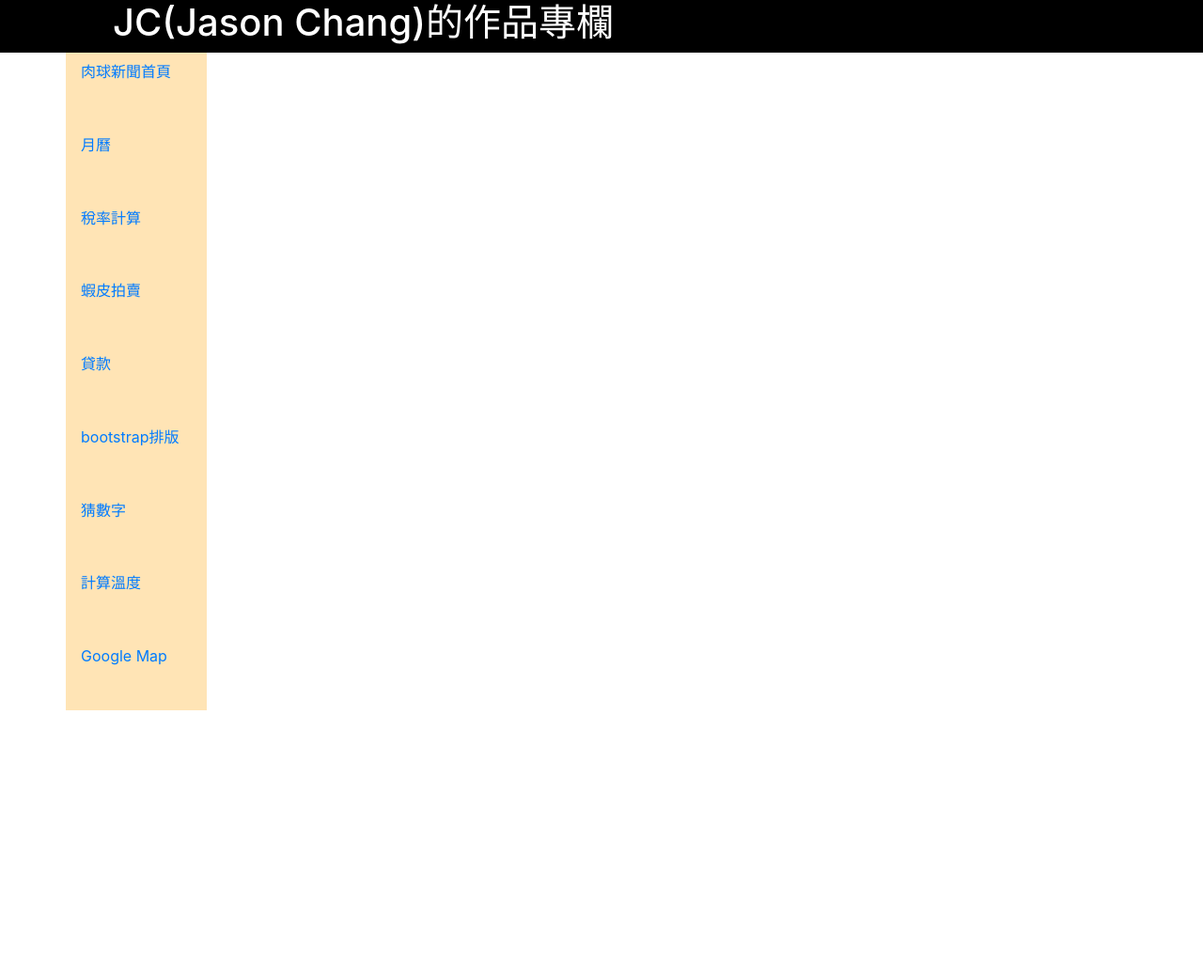
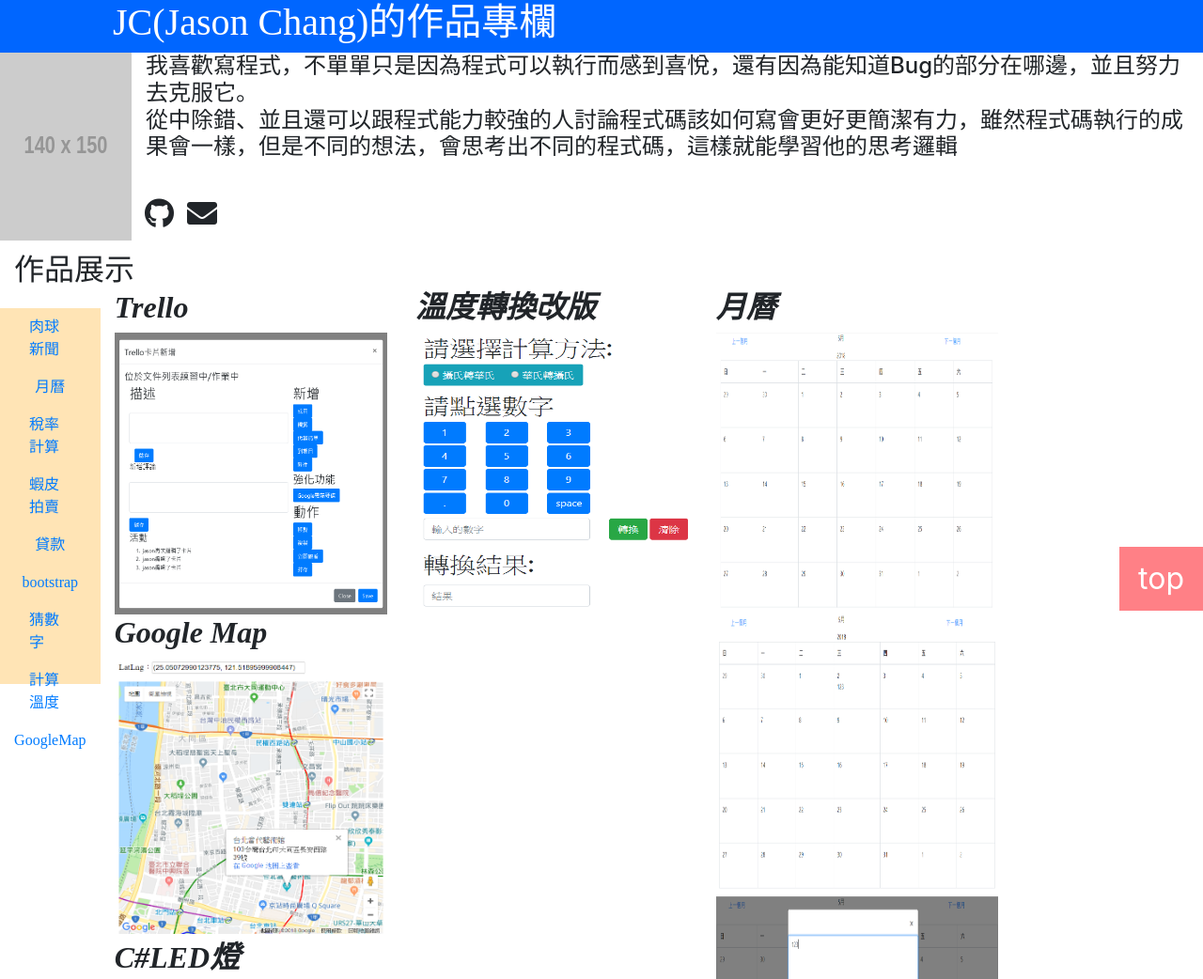
Before and after one commit to Jason0952/MyWork, a plain HTML site: page index.html in a window 1280 px wide. Shown: the top 1042 px of the page at 94% size. Before the commit the page ends 800 px from the top, so only its background shows below. Drawn offline with nearby package versions, Linux system fonts and the light colour scheme; placeholder pictures from the web are drawn by us.

Commit message:
Create more work

```diff
--- a/index.html
+++ b/index.html
@@ -1,10 +1,28 @@
 <!doctype html>
 <html lang="en">
+
 <head>
     <title>Title</title>
     <style>
-      .li>a:hover{
-        background-color: black
+        .li>a:hover {
+            background-color: red;
+            font-family: "DFKai-SB";
+        }
+
+        #Footer {
+            height: 100px;
+            position: relative;
+            margin-top: -100px;
+        }
+
+        .back-top {
+            position: fixed;
+            bottom: 150px;
+            right: 0;
+            background: #ff8086;
+            padding: 10px 20px;
+            font-size: 2em;
+            color: #fff;
         }
     </style>
     <!-- Required meta tags -->
@@ -12,51 +30,141 @@
     <meta name="viewport" content="width=device-width, initial-scale=1, shrink-to-fit=no">
 
     <!-- Bootstrap CSS -->
-    <link rel="stylesheet" href="https://maxcdn.bootstrapcdn.com/bootstrap/4.0.0/css/bootstrap.min.css" integrity="sha384-Gn5384xqQ1aoWXA+058RXPxPg6fy4IWvTNh0E263XmFcJlSAwiGgFAW/dAiS6JXm" crossorigin="anonymous">
+    <link rel="stylesheet" href="https://maxcdn.bootstrapcdn.com/bootstrap/4.0.0/css/bootstrap.min.css" integrity="sha384-Gn5384xqQ1aoWXA+058RXPxPg6fy4IWvTNh0E263XmFcJlSAwiGgFAW/dAiS6JXm"
+        crossorigin="anonymous">
 </head>
+
 <body>
+    <link rel="stylesheet" href="https://use.fontawesome.com/releases/v5.0.13/css/all.css" integrity="sha384-DNOHZ68U8hZfKXOrtjWvjxusGo9WQnrNx2sqG0tfsghAvtVlRW3tvkXWZh58N9jp"
+        crossorigin="anonymous">
     <div class="container-fluid">
-      <div class="row sticky-top" style="background-color: black">
+        <div class="row sticky-top" style="background-color: #0066FF;font-family: DFKai-SB;">
+                <!-- <a class="btn" style="background-color: black" data-toggle="collapse" href="#contentId" aria-expanded="false" aria-controls="contentId">
+                    <h1><i class="fas fa-minus-square"></i></h1>
+                </a> -->
+
+            <div class="collapse" id="contentId">
+                <div class="card">
+                    <img class="card-img-top" src="holder.js/100x180/" alt="">
+                    <div class="card-body">
+                        <h4 class="card-title">Title</h4>
+                        <p class="card-text">Text</p>
+                    </div>
+                </div>
+            </div>
             <h1 style="color: white;margin-left: 3em;">JC(Jason Chang)的作品專欄</h1>
         </div>
     </div>
-    <div class="container">
-      <div class="row" style="height: 700px;width: 150px;background-color: #FFE4B5;margin-right: 30px">
-        <ul class="nav justify-content-center|justify-content-end">
-            <li class="nav-item">
-                <a class="nav-link active" href="Experience/肉球新聞/.vs/paw-news/index.html">肉球新聞首頁</a>
+    <div class="container-fluid">
+        <div class="row">
+            <img src='https://placehold.it/140x150' alt='' />
+            <div class="col">
+                <h4>我喜歡寫程式，不單單只是因為程式可以執行而感到喜悅，還有因為能知道Bug的部分在哪邊，並且努力去克服它。<br/>
+                    從中除錯、並且還可以跟程式能力較強的人討論程式碼該如何寫會更好更簡潔有力，雖然程式碼執行的成果會一樣，但是不同的想法，會思考出不同的程式碼，這樣就能學習他的思考邏輯<br/></h4>
+                <div class="row">
+                    <h2 style="margin-left: 14px;margin-top: 30px;">
+                        <i class="fab fa-github"></i>
+                    </h2>
+                    <h2 style="margin-left: 14px;margin-top: 30px;">
+                        <i class="fas fa-envelope"></i>
+                    </h2>
+                </div>
+            </div>
+        </div>
+        <div class="row" style="margin-top: 12px;">
+            <div class="col" style="position: fixed;">
+                <h2>作品展示</h2>
+            </div>
+        </div>
+        <div class="row" style="height: 400px;margin-top: 40px">
+            <div class="col-1">
+            </div>
+            <div class="col-1" style="height: 400px;background-color: #FFE4B5;margin-right: 30px;margin-top: 20px;position: fixed">
+                <ul class="nav justify-content-center">
+                    <li class="nav-item" style="font-family: DFKai-SB">
+                        <a class="nav-link active" href="Experience/肉球新聞/.vs/paw-news/index.html">肉球新聞</br>
+                        </a>
                     </li>
-            <li class="nav-item">
+                    <li class="nav-item" style="font-family: DFKai-SB">
                         <a class="nav-link active" href="Experience/月曆.html">月曆</a>
                     </li>
-            <li class="nav-item">
+                    <li class="nav-item" style="font-family: DFKai-SB">
                         <a class="nav-link active" href="Experience/稅率.html">稅率計算</a>
                     </li>
-            <li class="nav-item">
+                    <li class="nav-item" style="font-family: DFKai-SB">
                         <a class="nav-link active" href="Experience/蝦皮拍賣.html">蝦皮拍賣</a>
                     </li>
-            <li class="nav-item">
+                    <li class="nav-item" style="font-family: DFKai-SB">
                         <a class="nav-link active" href="Experience/貸款.html">貸款</a>
                     </li>
-            <li class="nav-item">
-                <a class="nav-link active" href="Experience/bootstrap排版.html">bootstrap排版</a>
+                    <li class="nav-item" style="font-family: DFKai-SB">
+                        <a class="nav-link active" href="Experience/bootstrap排版.html">bootstrap</a>
                     </li>
-            <li class="nav-item">
+                    <li class="nav-item" style="font-family: DFKai-SB">
                         <a class="nav-link active" href="Experience/猜數字.html">猜數字</a>
                     </li>
-            <li class="nav-item">
+                    <li class="nav-item" style="font-family: DFKai-SB">
                         <a class="nav-link active" href="Experience/計算溫度.html">計算溫度</a>
                     </li>
-            <li class="nav-item">
-                <a class="nav-link active" href="Experience/google_map.htm">Google Map</a>
+                    <li class="nav-item" style="font-family: DFKai-SB">
+                        <a class="nav-link active" href="Experience/google_map.htm">GoogleMap</a>
                     </li>
                 </ul>
             </div>
+            <div class="col-3">
+                <h2 style="font-style: italic;font-weight: bold;font-family: DFKai-sb;">Trello</h2>
+                <img src="作品集截圖/bootstrap.png" alt="無法顯示" style="width: 290px;height: 300px;">
+                <h2 style="font-style: italic;font-weight: bold;font-family: DFKai-sb;">Google Map</h2>
+                <img src="作品集截圖/Map.png" alt="無法顯示" style="width: 290px;height: 300px;">
+                <h2 style="font-style: italic;font-weight: bold;font-family: DFKai-sb;">C#LED燈</h2>
+                <img src="作品集截圖/數字LED燈.png" alt="無法顯示" style="width: 290px;height: 300px;">
             </div>
+            <div class="col-3">
+                <h2 style="font-style: italic;font-weight: bold;font-family: DFKai-sb;">溫度轉換改版</h2>
+                <img src="作品集截圖/溫度計算.png" alt="無法顯示" style="width: 300px;height: 300px;">
+            </div>
+            <div class="col-3">
+                <h2 style="font-style: italic;font-weight: bold;font-family: DFKai-sb;">月曆</h2>
+                <img src="作品集截圖/月曆3.png" alt="無法顯示" style="width: 300px;height: 300px;">
+                <img src="作品集截圖/月曆2.png" alt="無法顯示" style="width: 300px;height: 300px;">
+                <img src="作品集截圖/月曆1.png" alt="無法顯示" style="width: 300px;height: 300px;">
+            </div>
+            <div class="col-12" style="background-color: black">
+                <h1 style="font-family: DFKai-sb;color: white;margin-left: 690px">Build School</h1>
+            </div>
+        </div>
+    </div>
+    <a href="#" class="back-top">top</a>
+
+    <script>
+        $('#navId a').click(e => {
+            e.preventDefault();
+            $(this).tab('show');
+        });
+    </script>
+    <script>
+        var Arraycolor = new Array("#00FF66", "#FFFF99", "#99CCFF", "#FFCCFF", "#FFCC99", "#00FFFF", "#FFFF00",
+            "#FFCC00", "#FF00FF");
+        var n = 0;
+
+        function turncolors() {
+            n++;
+            if (n == (Arraycolor.length - 1)) {
+                n = 0;
+            }
+            document.bgColor = Arraycolor[n];
+            setTimeout("turncolors()", 1000);
+        }
+        turncolors();
+    </script>
     <!-- Optional JavaScript -->
     <!-- jQuery first, then Popper.js, then Bootstrap JS -->
-    <script src="https://code.jquery.com/jquery-3.2.1.slim.min.js" integrity="sha384-KJ3o2DKtIkvYIK3UENzmM7KCkRr/rE9/Qpg6aAZGJwFDMVNA/GpGFF93hXpG5KkN" crossorigin="anonymous"></script>
-    <script src="https://cdnjs.cloudflare.com/ajax/libs/popper.js/1.12.9/umd/popper.min.js" integrity="sha384-ApNbgh9B+Y1QKtv3Rn7W3mgPxhU9K/ScQsAP7hUibX39j7fakFPskvXusvfa0b4Q" crossorigin="anonymous"></script>
-    <script src="https://maxcdn.bootstrapcdn.com/bootstrap/4.0.0/js/bootstrap.min.js" integrity="sha384-JZR6Spejh4U02d8jOt6vLEHfe/JQGiRRSQQxSfFWpi1MquVdAyjUar5+76PVCmYl" crossorigin="anonymous"></script>
+    <script src="https://code.jquery.com/jquery-3.2.1.slim.min.js" integrity="sha384-KJ3o2DKtIkvYIK3UENzmM7KCkRr/rE9/Qpg6aAZGJwFDMVNA/GpGFF93hXpG5KkN"
+        crossorigin="anonymous"></script>
+    <script src="https://cdnjs.cloudflare.com/ajax/libs/popper.js/1.12.9/umd/popper.min.js" integrity="sha384-ApNbgh9B+Y1QKtv3Rn7W3mgPxhU9K/ScQsAP7hUibX39j7fakFPskvXusvfa0b4Q"
+        crossorigin="anonymous"></script>
+    <script src="https://maxcdn.bootstrapcdn.com/bootstrap/4.0.0/js/bootstrap.min.js" integrity="sha384-JZR6Spejh4U02d8jOt6vLEHfe/JQGiRRSQQxSfFWpi1MquVdAyjUar5+76PVCmYl"
+        crossorigin="anonymous"></script>
 </body>
+
 </html>
```
Also changed, not shown: 作品集截圖/Map.png (added), 作品集截圖/bootstrap.png (added), 作品集截圖/數字LED燈.png (added), 作品集截圖/月曆1.png (added), 作品集截圖/月曆2.png (added), 作品集截圖/月曆3.png (added), 作品集截圖/溫度計算.png (added), 作品集截圖/溫度計算結果.png (added), 作品集截圖/猜數字.png (added), 作品集截圖/猜數字2.png (added), 作品集截圖/生命靈數.png (added), 作品集截圖/稅額試算.png (added), 作品集截圖/累進稅率.png (added), 作品集截圖/蝦皮拍賣首頁.png (added), 1 more files. Lines whose indentation alone changed are shown as unchanged.
